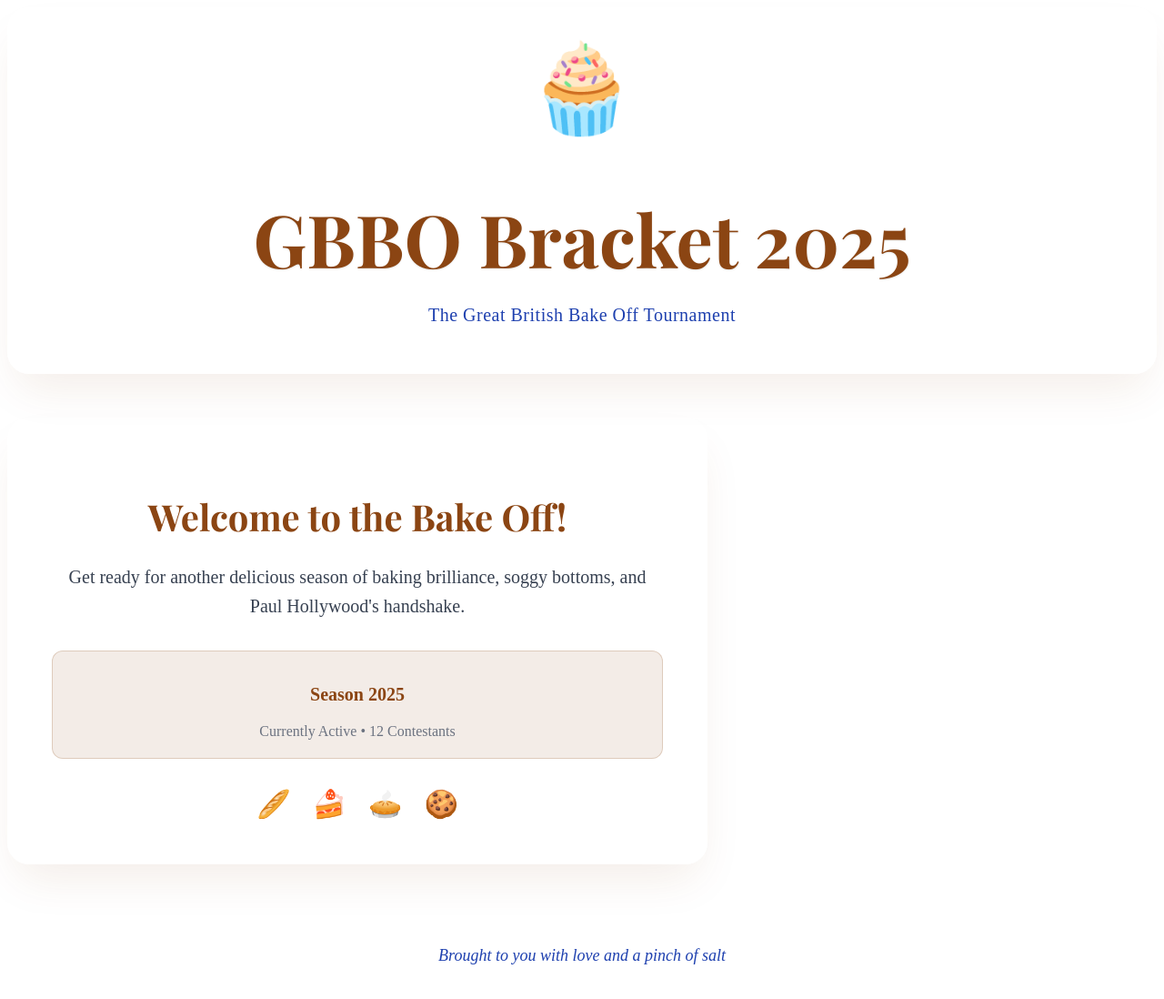
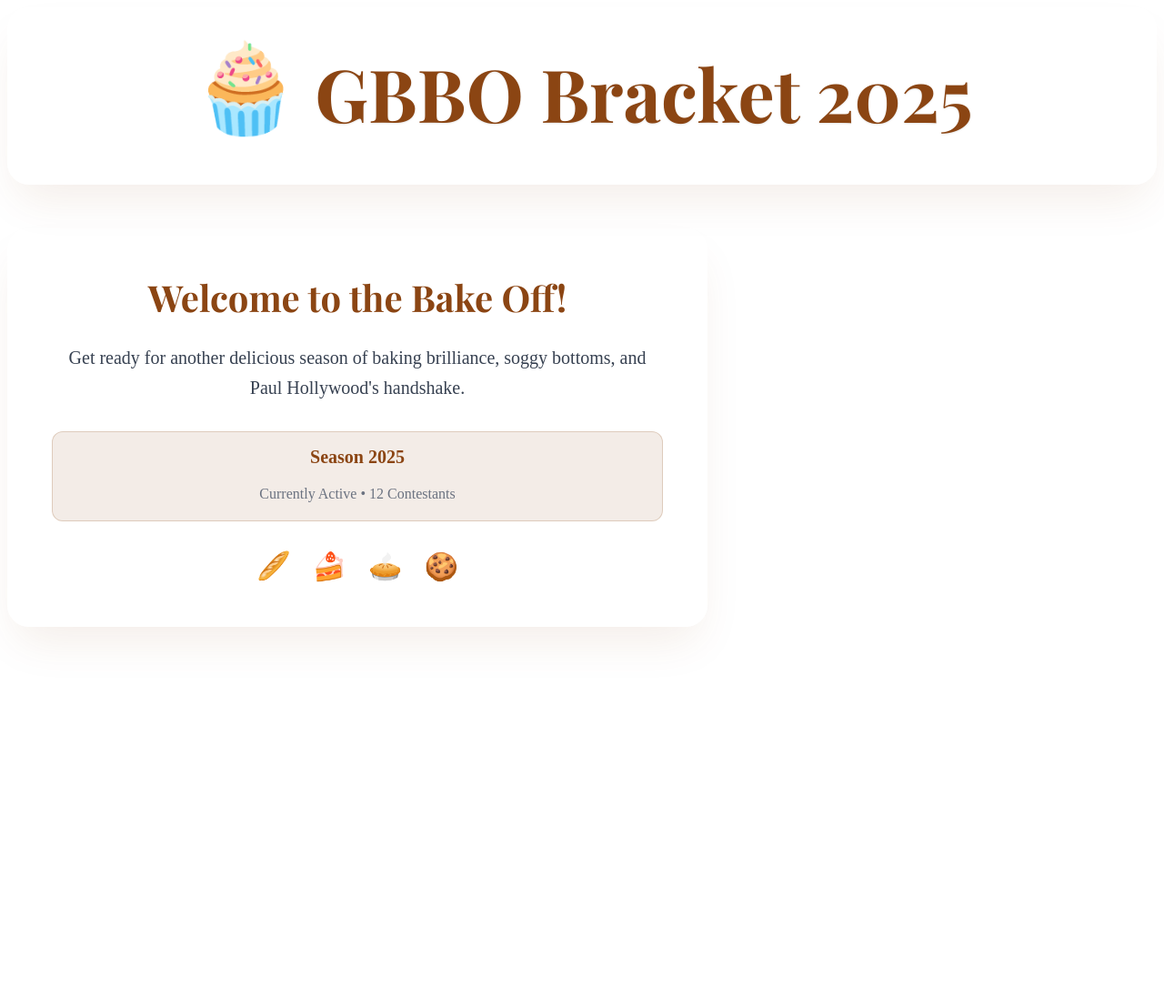
Before and after one commit to gbbo-bracket/gbbo-bracket.github.io, a website built with Vite: page index.html in a window 1280 px wide. Shown: the whole page at 91% size. After the commit the page ends 800 px from the top, so only its background shows below. Built offline with nearby package versions, Linux system fonts and the light colour scheme.

Commit message:
Little initial UI tweaks

```diff
--- a/components/gbbo-header.js
+++ b/components/gbbo-header.js
@@ -8,6 +8,11 @@
     }
 
     header {
+      display: flex;
+      flex-direction: row;
+      align-items: center;
+      justify-content: center;
+      gap: 1rem;
       text-align: center;
       margin-bottom: 3rem;
       padding: 2rem;
@@ -21,7 +26,6 @@
     .emoji {
       font-size: 6rem;
       margin-bottom: 1rem;
-      animation: bounce 1s infinite;
     }
 
     @media (max-width: 768px) {
@@ -49,6 +53,7 @@
       font-size: 5rem;
       font-weight: 700;
       color: #8b4513;
+      margin-top: 0;
       margin-bottom: 0.5rem;
       text-shadow: 0 1px 2px rgba(0, 0, 0, 0.1);
     }
@@ -64,40 +69,6 @@
         font-size: 3rem;
       }
     }
-
-    p {
-      font-size: 1.25rem;
-      color: #1e40af;
-      font-weight: 300;
-      letter-spacing: 0.025em;
-    }
-
-    @media (max-width: 768px) {
-      p {
-        font-size: 1.125rem;
-      }
-    }
-
-    @media (max-width: 640px) {
-      p {
-        font-size: 1rem;
-      }
-    }
-
-    @keyframes bounce {
-      0%, 20%, 53%, 80%, 100% {
-        transform: translate3d(0, 0, 0);
-      }
-      40%, 43% {
-        transform: translate3d(0, -30px, 0);
-      }
-      70% {
-        transform: translate3d(0, -15px, 0);
-      }
-      90% {
-        transform: translate3d(0, -4px, 0);
-      }
-    }
   `;
 
   render() {
@@ -105,7 +76,6 @@
       <header>
         <div class="emoji">🧁</div>
         <h1>GBBO Bracket 2025</h1>
-        <p>The Great British Bake Off Tournament</p>
       </header>
     `;
   }
--- a/components/gbbo-welcome-card.js
+++ b/components/gbbo-welcome-card.js
@@ -47,6 +47,7 @@
       font-family: 'Playfair Display', serif;
       font-size: 2.5rem;
       color: #8b4513;
+      margin-top: 0;
       margin-bottom: 1.5rem;
     }
 
@@ -92,6 +93,7 @@
     .season-info h3 {
       font-size: 1.25rem;
       color: #8b4513;
+      margin-top: 0;
       margin-bottom: 0.5rem;
       font-weight: 600;
     }
@@ -123,7 +125,7 @@
 
     .emoji {
       font-size: 1.875rem;
-      animation: bounce 1s infinite;
+      animation: bounce 3s infinite;
     }
 
     @media (max-width: 768px) {
@@ -143,28 +145,28 @@
     }
 
     .emoji:nth-child(2) {
-      animation-delay: 0.5s;
+      animation-delay: 0.25s;
     }
 
     .emoji:nth-child(3) {
+      animation-delay: .5s;
+    }
+
+    .emoji:nth-child(4) {
       animation-delay: 1s;
     }
 
-    .emoji:nth-child(4) {
-      animation-delay: 1.5s;
-    }
-
     @keyframes bounce {
-      0%, 20%, 53%, 80%, 100% {
+      0%, 100% {
         transform: translate3d(0, 0, 0);
       }
-      40%, 43% {
-        transform: translate3d(0, -30px, 0);
-      }
-      70% {
+      25% {
         transform: translate3d(0, -15px, 0);
       }
-      90% {
+      50% {
+        transform: translate3d(0, -8px, 0);
+      }
+      75% {
         transform: translate3d(0, -4px, 0);
       }
     }
@@ -190,11 +192,7 @@
       </div>
     `;
   }
-
-  // Example of LitElement lifecycle method
-  firstUpdated() {
-    console.log('Welcome card component has been updated for the first time!');
-  }
 }
 
 customElements.define('gbbo-welcome-card', GBBOWelcomeCard);
+customElements.define('gbbo-welcome-card', GBBOWelcomeCard);
--- a/index.html
+++ b/index.html
@@ -15,7 +15,7 @@
         <gbbo-header></gbbo-header>
 
         <!-- Main Content -->
-        <main class="flex-1 flex items-center justify-center">
+        <main class="flex-1 flex items-start justify-center mx-auto">
             <gbbo-welcome-card></gbbo-welcome-card>
         </main>
 
```
